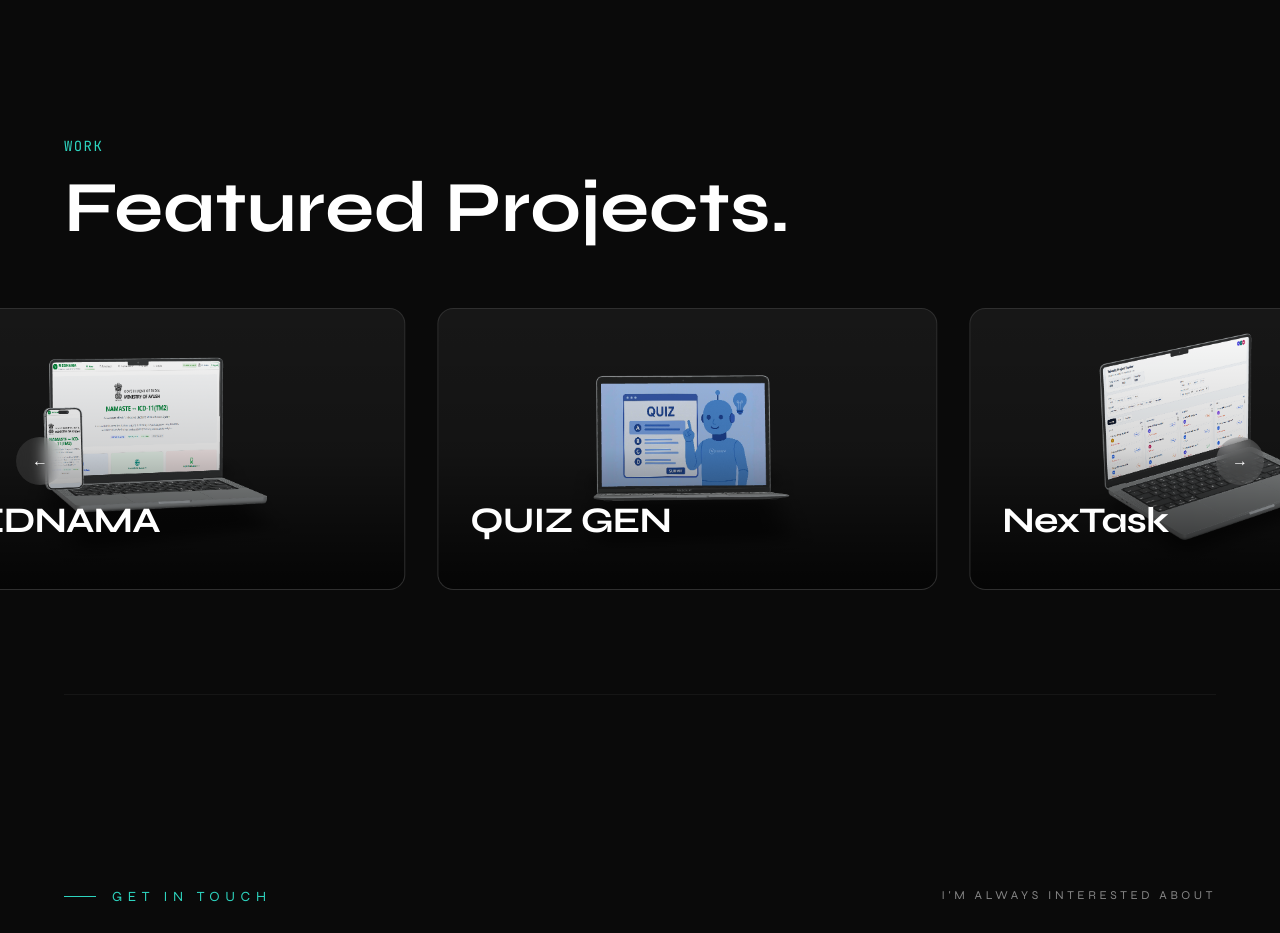
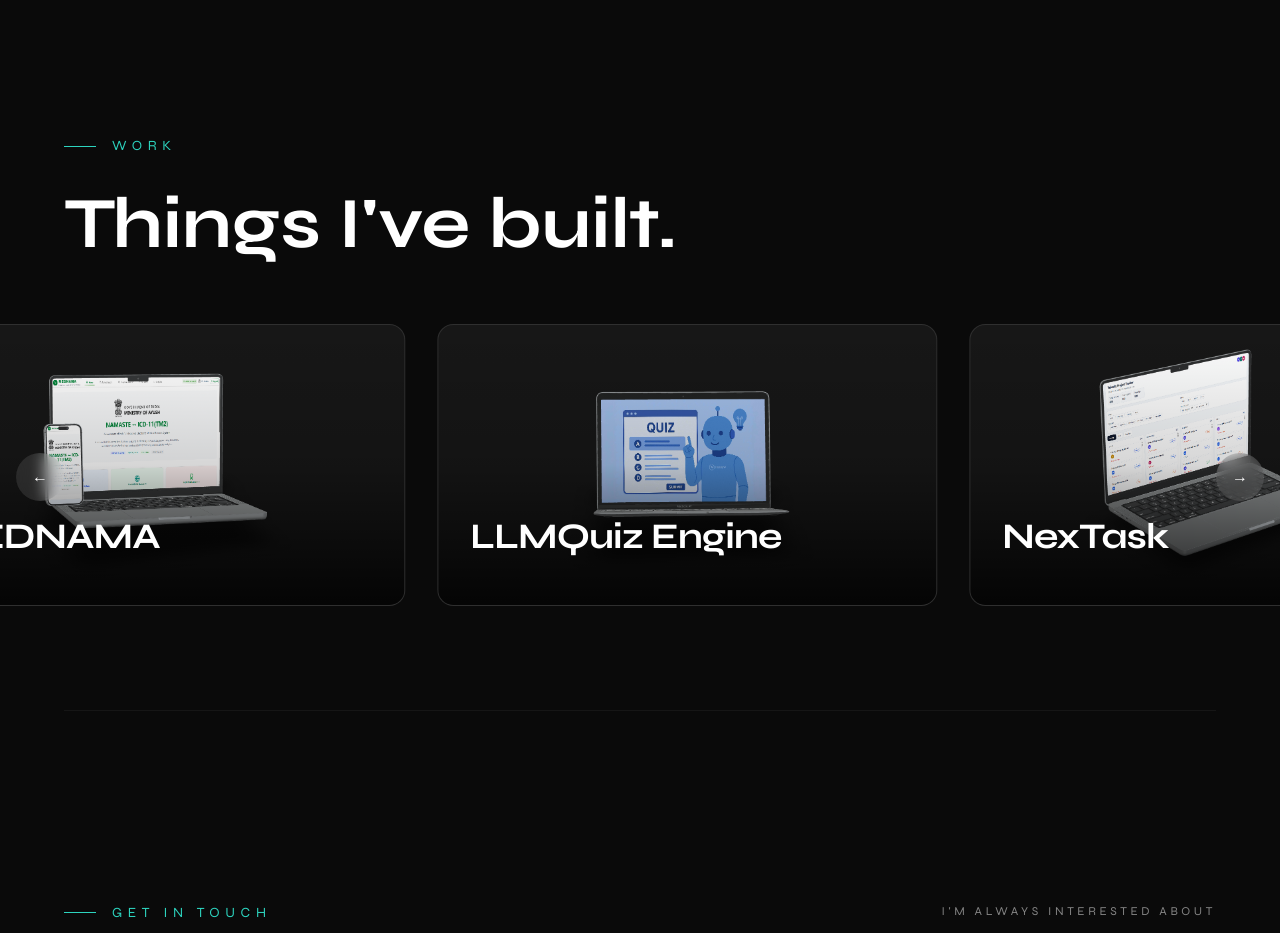
Before and after one commit to indrasuthar07/port-folio, a React (Vite) app: page / in a window 1280 px wide. Shown: the part 2980-3913 px from the top of the page. Built offline with nearby package versions, Linux system fonts and the light colour scheme.

Commit message:
adjusting work page

```diff
--- a/src/sections/Contact.tsx
+++ b/src/sections/Contact.tsx
@@ -131,7 +131,7 @@ const Contact: React.FC = () => {
   xmlns="http://www.w3.org/2000/svg"
   className="w-7 h-7"
 >
-          <path d="M18.244 2H21.5l-7.65 8.74L23 22h-7.406l-5.8-7.59L3.5 22H.244l8.2-9.37L1 2h7.594l5.2 6.87L18.244 2zm-2.6 18h2.06L7.35 4H5.16l10.484 16z" />
+  <path d="M18.244 2H21.5l-7.65 8.74L23 22h-7.406l-5.8-7.59L3.5 22H.244l8.2-9.37L1 2h7.594l5.2 6.87L18.244 2zm-2.6 18h2.06L7.35 4H5.16l10.484 16z"/>
 </svg>
       )
     }
--- a/src/sections/Works.tsx
+++ b/src/sections/Works.tsx
@@ -12,7 +12,7 @@ const Works: React.FC = () => {
     {
       title: 'PAYWALLET',
       year: '2025',
-      longDescription: 'A secure full-stack payment platform enabling QR-based and account-to-account transfers, processing 100+ transactions per day. Features dynamic QR code generation, real-time transaction dashboards, and scalable RESTful APIs handling concurrent requests from 20+ active users.',
+      longDescription: 'I wanted to understand how real payment systems work under the hood — so I built one. PayWallet handles QR-based and account-to-account transfers, generates dynamic payment codes on the fly, and gives every user a live dashboard to track where their money went.',
       tech: ['React', 'Node.js', 'MongoDB', 'Bcrypt'],
       image: paywallet,
       link: 'https://paywalletlive.vercel.app/',
@@ -30,16 +30,16 @@ const Works: React.FC = () => {
     {
       title: 'MEDNAMA',
       year: '2025',
-      longDescription: 'A FHIR R4–compliant terminology micro-service bridging India\'s NAMASTE codes and WHO ICD-11 (TM2 + Biomedicine) for Ayush EMR systems. Features auto-complete diagnosis lookup, NAMASTE↔TM2 translation, dual-coding FHIR Bundle upload, and OAuth 2.0 via ABHA tokens — built to India\'s 2016 EHR Standards.',
+      longDescription: 'Built for Smart India Hackathon. A FHIR-compliant bridge mapping India\'s NAMASTE codes to WHO ICD-11 — so Ayush and allopathic systems can finally talk to each other. The most meaningful thing I\'ve shipped so far.',
       tech: ['SIH-25', 'Node.js', 'ICD-11 API', 'OAuth 2.0'],
       image: medname,
       link: 'https://github.com/indrasuthar07/MedNama-SIH25',
       github: 'https://github.com/indrasuthar07/MedNama-SIH25',
     },
     {
-      title: 'QUIZ GEN',
+      title: 'LLMQuiz Engine',
       year: '2025',
-      longDescription: 'A Generative AI–powered quiz system that ingests user-uploaded PDFs (100+ pages) and auto-generates 50+ MCQs with real-time evaluation. Built with LangChain and OpenAI APIs delivering ~80% context-aware answer relevance, with session-based state management and accuracy metrics.',
+      longDescription: 'Drop in a PDF — any PDF, up to 100+ pages — and this system reads it, understands it, and fires back 50+ MCQs with real-time evaluation. Powered by OpenAI and LangChain. It\'s actually checking if your answers make sense contextually. Hit ~80% relevance accuracy.',
       tech: ['Python', 'OpenAI', 'LangChain', 'Streamlit'],
       image: quiz,
       link: 'https://github.com/indrasuthar07/MCQ_GEN-GenAI-',
@@ -48,7 +48,7 @@ const Works: React.FC = () => {
     {
       title: 'NexTask',
       year: '2026',
-      longDescription: 'A high-performance project management UI with fully synchronized Kanban, List, and Timeline views. Features custom pointer-event drag-and-drop (no library), virtual scrolling for 500+ tasks, URL-synced filters with browser history support, and simulated live collaboration presence — all state managed via Zustand.',
+      longDescription: 'Most project tools are either too much or not enough. NexTask is just right — Kanban, List, and Timeline in perfect sync, drag-and-drop built from scratch, 500+ tasks with zero lag, and a UI so intuitive you\'ll actually use it. Built with React 19, TypeScript, and Tailwind CSS.',
       tech: ['React 19', 'TypeScript', 'Tailwind CSS'],
       image: nextask,
       link: 'https://multiview-project-tracker-alpha.vercel.app/',
@@ -57,7 +57,7 @@ const Works: React.FC = () => {
     {
       title: 'Lockr',
       year: '2024',
-      longDescription: 'A full-stack MERN password manager with encrypted credential storage, JWT-based authentication, and a clean responsive UI. Supports secure register/login flows, one-click clipboard copy, and seamless frontend-backend communication via RESTful APIs — built for speed with Vite.',
+      longDescription: 'Passwords in a notes app. We\'ve all done it. Lockr is the proper fix — encrypted storage, JWT auth, one-click copy, and a UI clean enough that you\'ll actually use it. Built with React and Node.js, it securely hashes passwords with bcrypt and stores them in MongoDB.',
       tech: ['React', 'Node.js', 'MongoDB', 'bcrypt'],
       image: lockr,
       link: 'https://pass-manager-lite.vercel.app/',
@@ -104,11 +104,12 @@ const Works: React.FC = () => {
   return (
     <section id="works" className="py-24 bg-[#0a0a0a] overflow-hidden">
       <div className="px-8 md:px-16 mb-16 max-w-7xl mx-auto">
-        <p className="mono text-teal-400 text-sm mb-4 uppercase tracking-widest">
+        <motion.p className="font-normal text-teal-400 text-xs md:text-sm mb-8 uppercase tracking-[0.4em] flex items-center gap-4">
+          <span className="w-8 h-px bg-teal-400"></span>
           Work
-        </p>
+        </motion.p>
         <h2 className="text-4xl md:text-7xl font-bold text-white">
-          Featured Projects.
+          Things I've built.
         </h2>
       </div>
 
@@ -159,12 +160,10 @@ const Works: React.FC = () => {
                 key={`${project.title}-${idx}`}
                 className="flex-shrink-0 w-[260px] md:w-[500px] group interactive accent-hover"
               >
-                {/* Back to original container layout, relying purely on the image scaling to zoom */}
                 <div className="relative overflow-hidden rounded-2xl border border-white/10 mb-6 bg-neutral-900">
                   <img
                     src={project.image}
                     alt={project.title}
-                    // ADDED: scale-125 zooms the image in by default. group-hover:scale-[1.5] boosts it further on hover.
                     className="w-full scale-120 transition-transform duration-700 group-hover:opacity-50"
                   />
                   <div className="absolute inset-0 bg-gradient-to-t from-black via-black/20 to-transparent opacity-80 group-hover:opacity-100 transition-opacity duration-500" />
@@ -186,22 +185,21 @@ const Works: React.FC = () => {
                         {project.title}
                       </h3>
 
-                      <div className="max-h-0 group-hover:max-h-40 overflow-hidden transition-all duration-700 ease-in-out opacity-0 group-hover:opacity-100">
+                      <div className="max-h-0 group-hover:max-h-40 text-normal overflow-hidden transition-all duration-700 ease-in-out opacity-0 group-hover:opacity-100">
                         <p className="text-neutral-400 text-sm leading-relaxed mb-6 font-light">
                           {project.longDescription}
                         </p>
                         <div className="flex gap-6">
-                          <a href={project.link} target="_blank" rel="noreferrer" className="mono text-[10px] uppercase tracking-[0.2em] text-white hover:text-teal-400 transition-colors flex items-center gap-2">
+                          <a href={project.link} target="_blank" rel="noreferrer" className="text-[10px] uppercase tracking-[0.2em] text-white hover:text-teal-400 transition-colors flex items-center gap-2">
                             View Project <span className="text-xs">↗</span>
                           </a>
-                          <a href={project.github} target="_blank" rel="noreferrer" className="mono text-[10px] uppercase tracking-[0.2em] text-white hover:text-teal-400 transition-colors flex items-center gap-2">
+                          <a href={project.github} target="_blank" rel="noreferrer" className="text-[10px] uppercase tracking-[0.2em] text-white hover:text-teal-400 transition-colors flex items-center gap-2">
                             Source Code <span className="text-xs">↗</span>
                           </a>
                         </div>
                       </div>
                     </div>
                   </div>
-
                   <div className="absolute inset-0 border border-teal-500/0 group-hover:border-teal-500/30 transition-colors duration-500 rounded-3xl pointer-events-none" />
                 </div>
               </motion.div>
```
Lines whose indentation alone changed are shown as unchanged.
